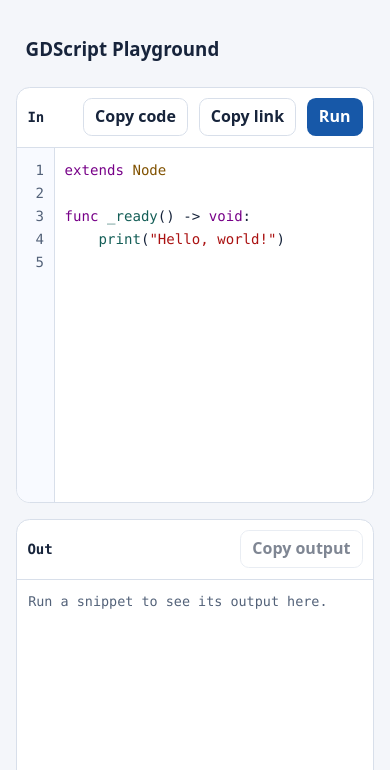
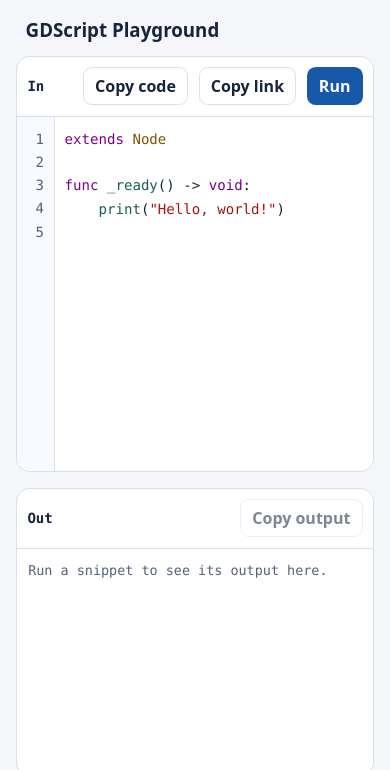
Before and after one commit to a-johnston/gdscript-playground, a website with bundled scripts: page docs/index.html in a window 390 px wide. Shown: the top 770 px of the page. Built offline with nearby package versions, Linux system fonts and the light colour scheme.

Commit message:
reduce padding around name/header on mobile

```diff
--- a/docs/index.html
+++ b/docs/index.html
@@ -11,7 +11,7 @@
 </head>
 <body>
   <main>
-    <header class="masthead">
+    <header class="name">
       <h3>GDScript Playground</h3>
     </header>
     <p id="notice" class="notice" role="status" hidden></p>
--- a/docs/style.css
+++ b/docs/style.css
@@ -49,11 +49,11 @@ button:disabled { opacity: .55; cursor: default; }
 .secondary { color: var(--text); background: var(--surface); border-color: var(--line); }
 .secondary:not(:disabled):hover { background: var(--hover); }
 
-.masthead, .footer-top { margin-inline: .6rem; }
-.masthead { margin-bottom: 1.5rem; }
+.name, .footer-top { margin-inline: .6rem; }
+.name { margin-bottom: 1.5rem; }
 h1 { margin: .15rem 0; letter-spacing: -.04em; font-size: clamp(1.9rem, 4vw, 3rem); line-height: 1.2; }
 p { margin: .4rem 0 0; }
-.masthead p, footer { color: var(--muted); }
+.name p, footer { color: var(--muted); }
 
 .workspace { display: grid; grid-template-columns: minmax(0, 3fr) minmax(0, 2fr); gap: 1rem; }
 .panel { display: flex; flex-direction: column; min-height: 0; height: min(62vh, 42rem); min-height: 19rem; background: var(--surface); border: 1px solid var(--line); border-radius: .85rem; overflow: hidden; }
@@ -108,6 +108,8 @@ code, kbd { font-family: var(--mono); }
 .runner-frame { position: fixed; width: 1px; height: 1px; bottom: 0; right: 0; border: 0; opacity: 0; pointer-events: none; }
 
 @media (max-width: 48rem) {
+  .name { margin-bottom: .75rem; }
+  .name h3 { margin-block: 0; }
   .workspace { grid-template-columns: minmax(0, 1fr); }
   .panel { height: 26rem; }
   .panel:last-child { height: 18rem; min-height: 14rem; }
```
